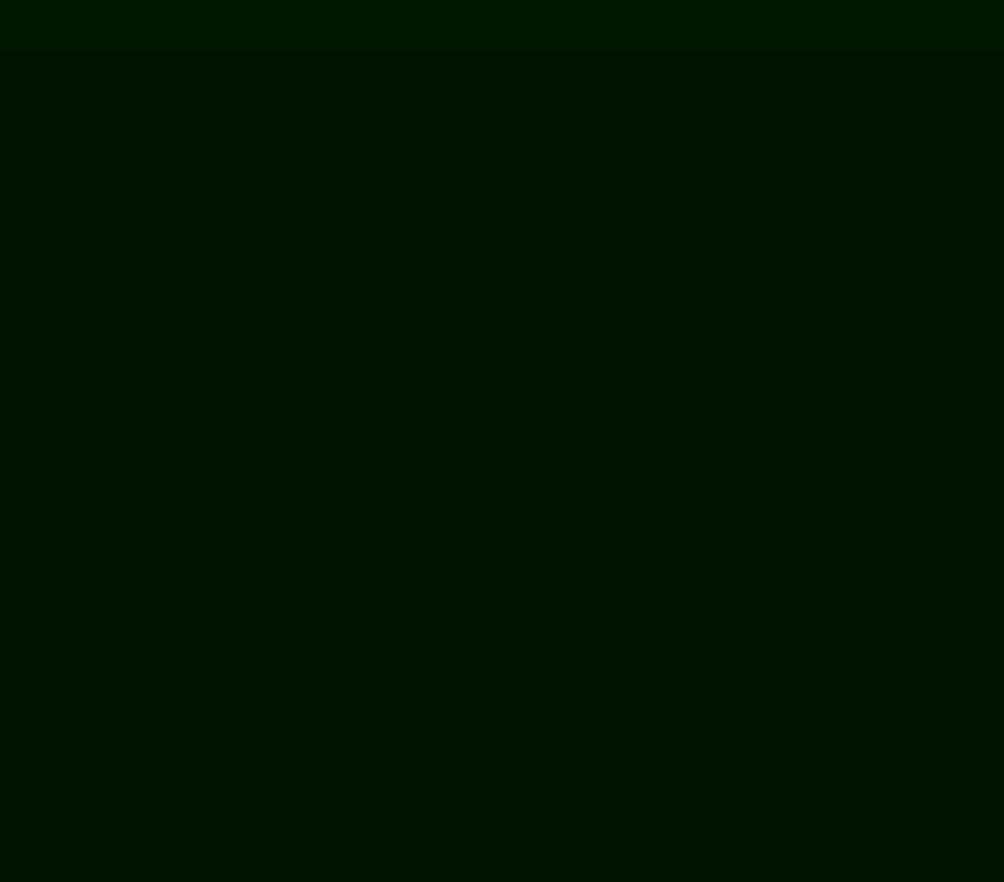
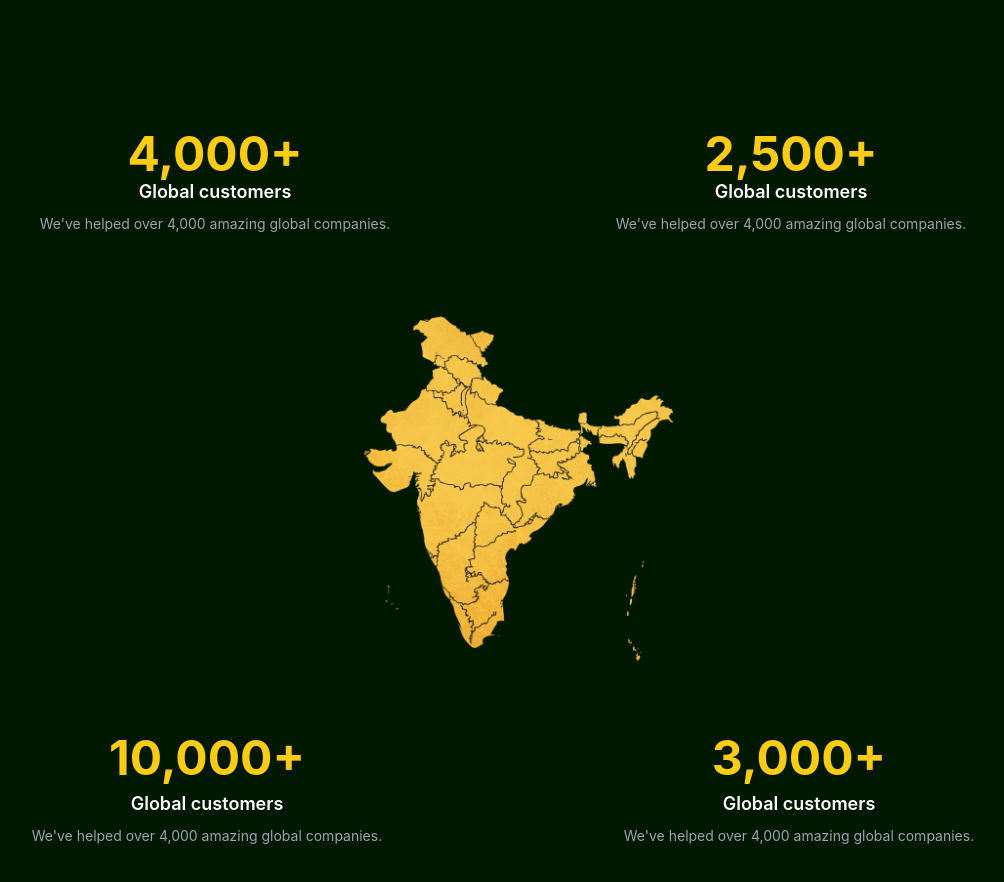
Before and after one commit to sayantann7/nexvest-new-landing-page, a React (Vite) app: page / in a window 1280 px wide. Shown: the part 1520-2402 px from the top of the page, without its empty margins (137-1141 px from the left). Before the commit the page ends 1570 px from the top, so only its background shows below. Built offline with nearby package versions, Linux system fonts and the light colour scheme.

Commit message:
Added map stats

```diff
--- a/src/App.tsx
+++ b/src/App.tsx
@@ -12,6 +12,16 @@ function App() {
 
   const productsTimeoutRef = useRef<number | null>(null);
   const resourcesTimeoutRef = useRef<number | null>(null);
+
+  const [showWelcome, setShowWelcome] = useState(true);
+
+   useEffect(() => {
+     const timer = setTimeout(() => {
+       setShowWelcome(false);
+     }, 1200);
+
+     return () => clearTimeout(timer);
+   }, []);
 
   // Function to handle Products dropdown mouse events
   const handleProductsMouseEnter = () => {
@@ -116,14 +126,59 @@ function App() {
     }
   ];
 
+  const stats = [
+    {
+      number: '4,000+',
+      label: 'Global customers',
+      description: "We've helped over 4,000 amazing global companies."
+    },
+    {
+      number: '2,500+',
+      label: 'Global customers',
+      description: "We've helped over 4,000 amazing global companies."
+    },
+    {
+      number: '10,000+',
+      label: 'Global customers',
+      description: "We've helped over 4,000 amazing global companies."
+    },
+    {
+      number: '3,000+',
+      label: 'Global customers',
+      description: "We've helped over 4,000 amazing global companies."
+    }
+  ];
+
   return (
     <div className="min-h-screen bg-[#011800] text-white">
+
+
       {/* Navigation */}
       <nav className="px-6 py-4 flex items-center justify-between relative z-50">
         <div className="flex items-center space-x-2">
           <BarChart2 className="w-8 h-8" />
           <span className="text-2xl font-bold">NexVest</span>
         </div>
+
+        <AnimatePresence>
+         {showWelcome && (
+           <motion.div
+             initial={{ opacity: 1 }}
+             exit={{ opacity: 0 }}
+             transition={{ duration: 1.2, ease: "easeInOut" }}
+             className="fixed inset-0 z-50 flex items-center justify-center bg-[#011800]"
+           >
+             <motion.h1
+               initial={{ opacity: 0 }}
+               animate={{ opacity: 1 }}
+               transition={{ duration: 1, ease: "easeInOut" }}
+               className="text-5xl md:text-5xl font-medium tracking-wider text-white"
+             >
+               Welcome To <span className="text-nexvest-green">NexVest</span>
+             </motion.h1>
+           </motion.div>
+         )}
+       </AnimatePresence>
 
         {/* Desktop Menu */}
         <div className="hidden md:flex items-center space-x-8">
@@ -416,6 +471,75 @@ function App() {
           </motion.div>
         </div>
       </div>
+
+      {/* Global Stats Section */}
+      <div className="bg-[#011800] pt-20 pb-20 overflow-hidden">
+        <div className="container mx-auto px-6">
+          <div className="relative max-w-6xl mx-auto">
+            {/* Top Stats */}
+            <div className="grid grid-cols-2 gap-0 mb-0">
+              {stats.slice(0, 2).map((stat, index) => (
+                <motion.div
+                  key={index}
+                  initial={{ opacity: 0, y: 20 }}
+                  whileInView={{ opacity: 1, y: 0 }}
+                  transition={{ duration: 0.6, delay: index * 0.1 }}
+                  className="text-center"
+                >
+                  <motion.div
+                    initial={{ scale: 0.5 }}
+                    whileInView={{ scale: 1 }}
+                    transition={{ duration: 0.5, delay: index * 0.1 }}
+                    className="text-4xl md:text-5xl font-bold text-yellow-400 mb-0"
+                  >
+                    {stat.number}
+                  </motion.div>
+                  <h3 className="text-lg font-semibold mb-2">{stat.label}</h3>
+                  <p className="text-sm text-gray-400">{stat.description}</p>
+                </motion.div>
+              ))}
+            </div>
+
+            {/* Map in center */}
+            <motion.div
+              initial={{ opacity: 0, scale: 0.8 }}
+              whileInView={{ opacity: 1, scale: 1 }}
+              transition={{ duration: 0.8 }}
+              className="relative mb-0 w-full flex justify-center items-center"
+            >
+              <img
+                src="/map.png"
+                alt="India Map"
+                className="w-1/2 h-1/2 object-contain mx-auto my-0 p-0 min-w-[300px] min-h-[300px] max-w-[500px] max-h-[500px]"
+              />
+            </motion.div>
+
+            {/* Bottom Stats */}
+            <div className="grid grid-cols-2 gap-8">
+              {stats.slice(2, 4).map((stat, index) => (
+                <motion.div
+                  key={index}
+                  initial={{ opacity: 0, y: 20 }}
+                  whileInView={{ opacity: 1, y: 0 }}
+                  transition={{ duration: 0.6, delay: (index + 2) * 0.1 }}
+                  className="text-center"
+                >
+                  <motion.div
+                    initial={{ scale: 0.5 }}
+                    whileInView={{ scale: 1 }}
+                    transition={{ duration: 0.5, delay: (index + 2) * 0.1 }}
+                    className="text-4xl md:text-5xl font-bold text-yellow-400 mb-2"
+                  >
+                    {stat.number}
+                  </motion.div>
+                  <h3 className="text-lg font-semibold mb-2">{stat.label}</h3>
+                  <p className="text-sm text-gray-400">{stat.description}</p>
+                </motion.div>
+              ))}
+            </div>
+          </div>
+        </div>
+      </div>
     </div>
   );
 }
```
Also changed, not shown: public/map.png (added).
